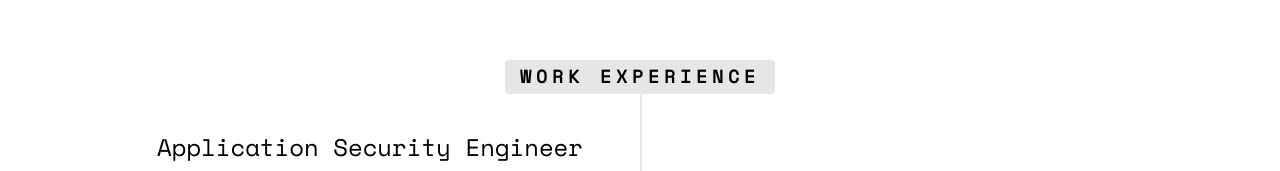
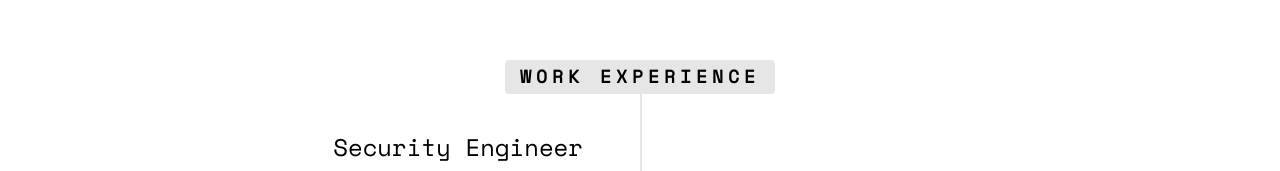
Before and after one commit to itz-gangu/portfolio, a plain HTML site: page index.html in a window 1280 px wide. Shown: the part 1840-2011 px from the top of the page. Drawn offline with nearby package versions, Linux system fonts and the light colour scheme; animation ran at ten frames a second; files whose address does not match are found by name.

Commit message:
Update index.html

```diff
--- a/index.html
+++ b/index.html
@@ -125,7 +125,7 @@
 							<div class="timeline-badge"><i class="icon-suitcase"></i></div>
 							<div class="timeline-panel">
 								<div class="timeline-heading">
-									<h3 class="timeline-title">Application Security Engineer</h3>
+									<h3 class="timeline-title">Security Engineer</h3>
 									<span class="company">Cognizant Technology Solutions(Merck) - July 2020 - July 2022</span>
 								</div>
 								<div class="timeline-body">
```
